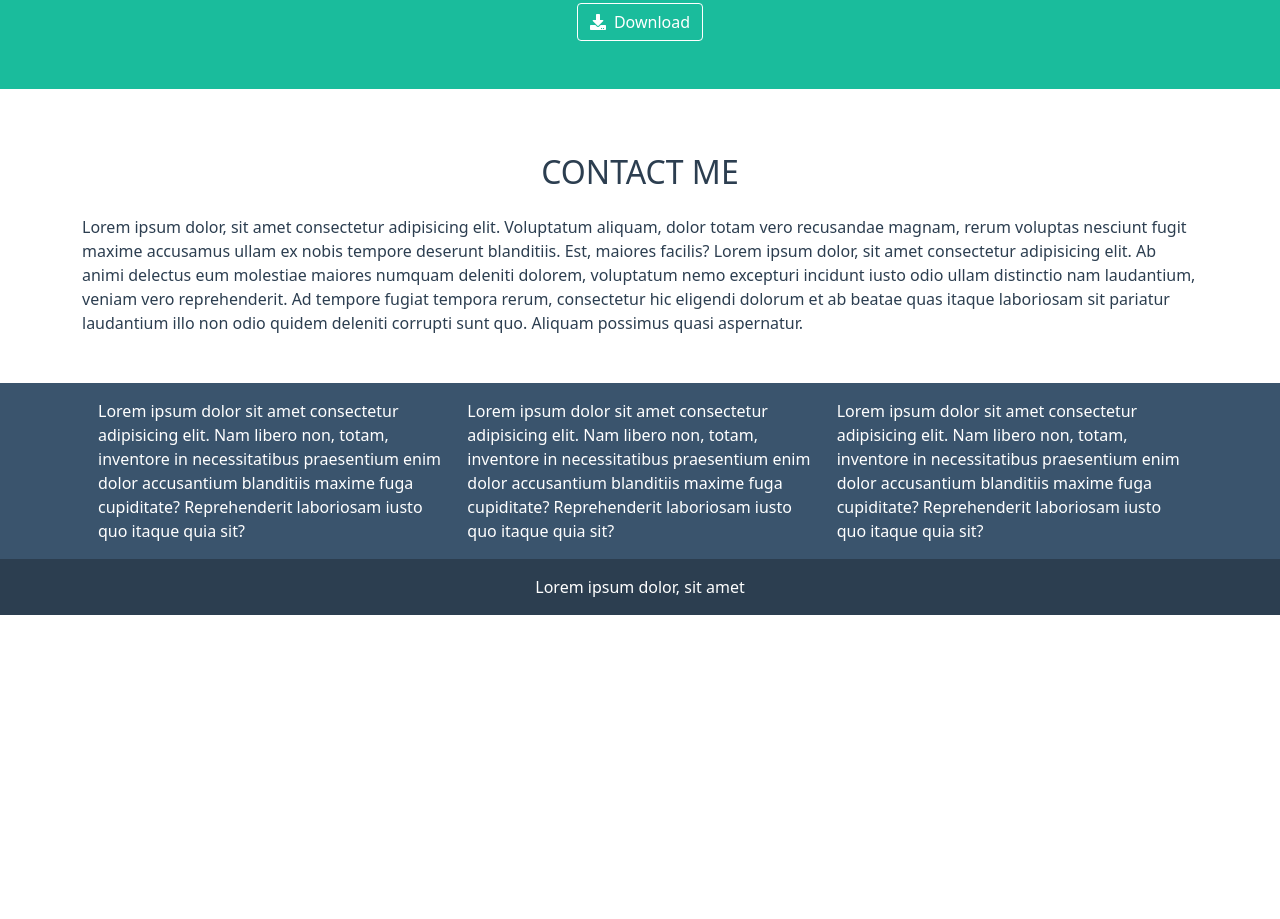
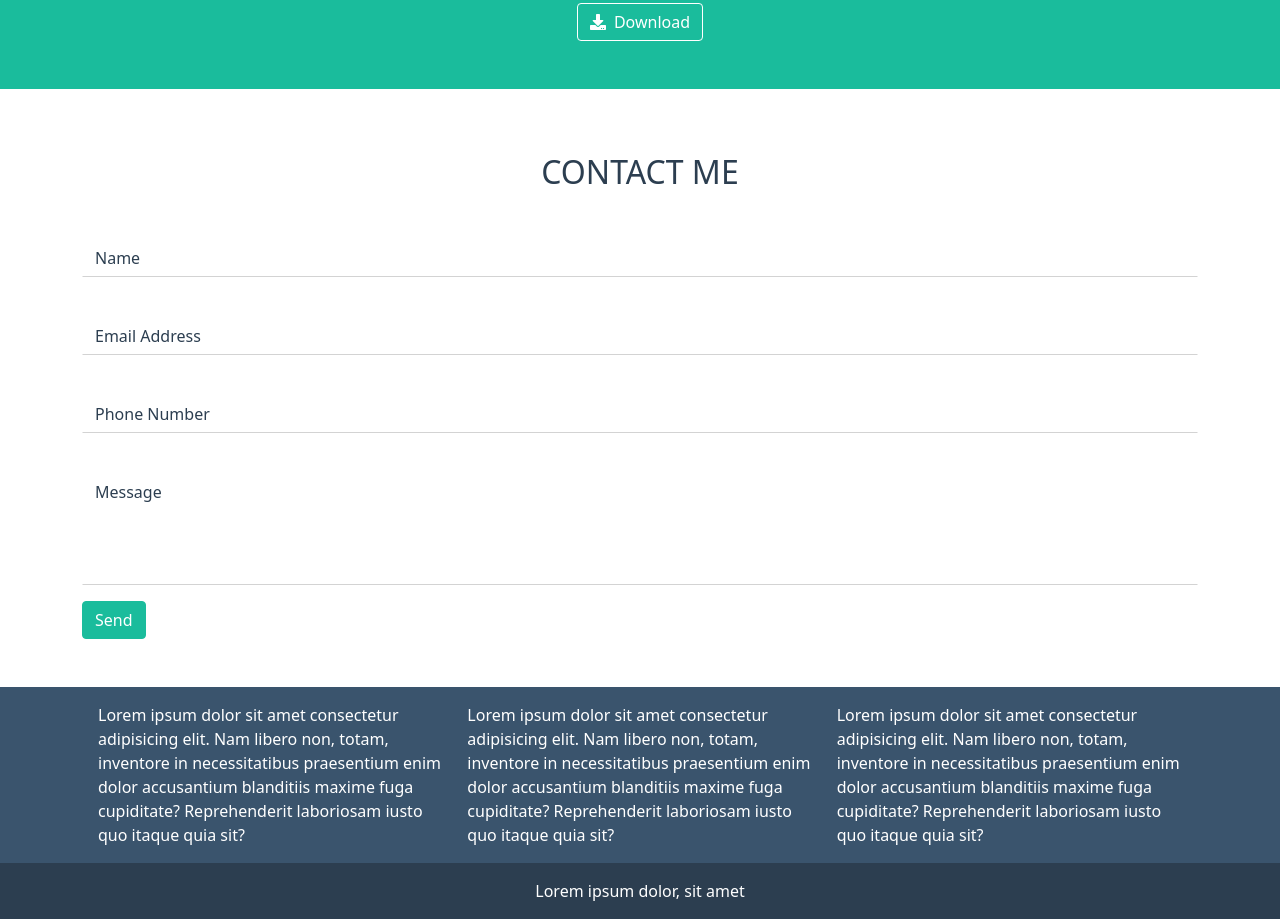
Before and after one commit to mikicola/html-css-bootstrap-freelancer, a plain HTML site: page index.html in a window 1280 px wide. Shown: the part 1515-2434 px from the top of the page. Before the commit the page ends 2130 px from the top, so only its background shows below. Drawn offline with nearby package versions, Linux system fonts and the light colour scheme.

Commit message:
aggiunta form

```diff
--- a/css/style.css
+++ b/css/style.css
@@ -147,3 +147,41 @@ nav{
     background-color: white;
     color: #1abc9c;
 }
+
+/*/////////////// FORM //////////////*/
+.ms_form{
+    border:1px solid transparent;
+    border-bottom: 1px solid lightgrey;
+    border-radius: 0;
+    color: #2c3e50;
+}
+
+.ms_form:focus{
+    border-color: rgba(0, 0, 0, 0);
+    border-bottom: 1px solid #1abc9c;
+    box-shadow: none;
+    color: #2c3e50;
+}
+
+.ms_special-form{
+    padding-bottom: 5rem;
+}
+
+.ms_form::placeholder {
+    color: #2c3e50;
+  }
+
+.ms_btn-personal2 {
+    color: white;
+    background-color: #1abc9c;
+    border-color: #1abc9c;
+}
+
+.ms_btn-personal2:hover{
+    color: white;
+    background-color: #1abc9c;
+    border-color: #1abc9c;
+    filter: brightness(.9);
+}
+
+/*/////////////// FORM //////////////*/
--- a/index.html
+++ b/index.html
@@ -179,15 +179,33 @@
             <div class="container">
                 <h2 class="text-center ms_textuppercase p-3">Contact me</h2>
                 <!-- FIXME manca la linea -->
-                Lorem ipsum dolor, sit amet consectetur adipisicing elit. Voluptatum aliquam, dolor totam vero
-                recusandae magnam, rerum voluptas nesciunt fugit maxime accusamus ullam ex nobis tempore deserunt
-                blanditiis. Est, maiores facilis?
-                Lorem ipsum dolor, sit amet consectetur adipisicing elit. Ab animi delectus eum molestiae maiores
-                numquam deleniti dolorem, voluptatum nemo excepturi incidunt iusto odio ullam distinctio nam laudantium,
-                veniam vero reprehenderit.
-                Ad tempore fugiat tempora rerum, consectetur hic eligendi dolorum et ab beatae quas itaque laboriosam
-                sit pariatur laudantium illo non odio quidem deleniti corrupti sunt quo. Aliquam possimus quasi
-                aspernatur.
+                <form>
+                    <div class="mb-3">
+                      <!-- NAME -->
+                      <label for="InputName" class="form-label"></label>
+                      <input type="name" class="form-control ms_form" placeholder="Name">
+                    </div>
+
+                    <div class="mb-3">
+                      <!-- EMAIL ADDRESS -->
+                      <label for="InputEmail" class="form-label"></label>
+                      <input type="email" class="form-control ms_form" placeholder="Email Address">
+                    </div>
+
+                    <div class="mb-3">
+                      <!-- PHONE NUMBER -->
+                      <label for="InputNumber" class="form-label"></label>
+                      <input type="number" class="form-control ms_form" placeholder="Phone Number">
+                    </div>
+
+                    <div class="mb-3">
+                      <!-- MESSAGE -->
+                      <label for="InputNumber" class="form-label"></label>
+                      <input type="message" class="form-control ms_special-form ms_form " placeholder="Message">
+                    </div>
+
+                    <button type="submit" class="btn btn-primary ms_btn-personal2">Send</button>
+                  </form>
             </div>
         </section>
     </main>
```
